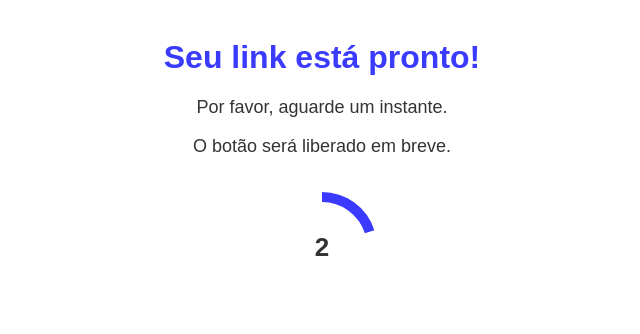
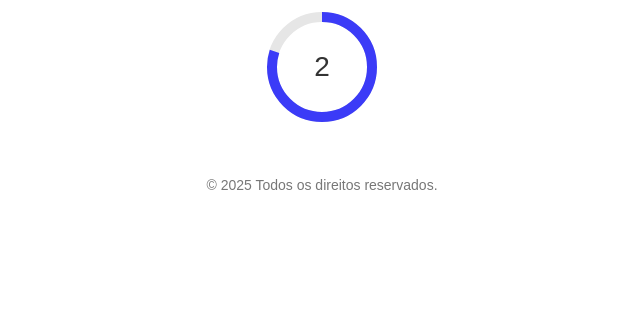
Before and after one commit to ericdimitri2022-design/Projeto_ADS, a Flask app: a page that uses templates/espera.html in a window 1280 px wide. Shown: the part 101-435 px from the top of the page, without its empty margins (318-958 px from the left). After the commit the page ends 291 px from the top, so only its background shows below. Run offline with Flask 3, Linux system fonts and the light colour scheme.

Commit message:
Update espera.html

```diff
--- a/templates/espera.html
+++ b/templates/espera.html
@@ -16,29 +16,41 @@
   }
 
   h1 {
-    color: #3b3bff;
+    color: #3b3bf7;
+    font-size: 24px;
     margin-top: 40px;
   }
 
-  p {
-    font-size: 18px;
+  #countdown {
+    margin-top: 40px;
   }
 
-  #countdown {
-    margin: 30px auto;
+  .circle-container {
     position: relative;
+    width: 120px;
+    height: 120px;
+    margin: 20px auto;
+  }
+
+  svg {
+    transform: rotate(-90deg);
     width: 120px;
     height: 120px;
   }
 
+  circle {
+    fill: none;
+    stroke-width: 10;
+  }
+
+  #bg {
+    stroke: #e6e6e6;
+  }
+
   #circle {
+    stroke: #3b3bf7;
     stroke-dasharray: 314;
     stroke-dashoffset: 0;
-    stroke-width: 10;
-    stroke: #3b3bff;
-    fill: none;
-    transform: rotate(-90deg);
-    transform-origin: 50% 50%;
     transition: stroke-dashoffset 1s linear;
   }
 
@@ -47,72 +59,52 @@
     top: 50%;
     left: 50%;
     transform: translate(-50%, -50%);
-    font-size: 26px;
-    font-weight: bold;
+    font-size: 28px;
+    color: #333;
   }
 
   #continueButton {
     display: none;
+    margin-top: 25px;
     background-color: #28a745;
     color: white;
+    padding: 15px 25px;
     border: none;
-    padding: 15px 25px;
-    font-size: 18px;
-    border-radius: 10px;
+    border-radius: 8px;
     cursor: pointer;
-    margin-top: 20px;
-    opacity: 0;
-    transition: opacity 1s ease;
+    font-size: 16px;
   }
 
   #continueButton.mostrar {
     display: inline-block;
-    opacity: 1;
-  }
-
-  #continueButton:hover {
-    background-color: #218838;
   }
 
   footer {
-    margin-top: 30px;
     font-size: 14px;
-    color: #666;
-  }
-
-  iframe, script {
-    display: block;
-    margin: 10px auto;
+    color: #777;
+    margin-top: 50px;
+    margin-bottom: 15px;
   }
 </style>
 </head>
+
 <body>
-
-<!-- Banner superior -->
-<iframe data-aa="2293052" src="//ad.a-ads.com/2293052?size=728x90" style="width:728px; height:90px; border:0; padding:0; overflow:hidden; background-color:transparent;"></iframe>
-
-<h1>Seu link está pronto!</h1>
-<p>Por favor, aguarde um instante.</p>
-<p>O botão será liberado em breve.</p>
+  <h1>⚠️ Clique em qualquer lugar da página para liberar seu link</h1>
 
   <div id="countdown">
-  <svg width="120" height="120">
-    <circle id="circle" r="50" cx="60" cy="60"></circle>
+    <div class="circle-container">
+      <svg>
+        <circle id="bg" cx="60" cy="60" r="50"></circle>
+        <circle id="circle" cx="60" cy="60" r="50"></circle>
       </svg>
       <div id="count">10</div>
+    </div>
   </div>
 
   <button id="continueButton" onclick="continuar()">CONTINUAR PARA O DOWNLOAD</button>
 
-<!-- Banner inferior -->
-<iframe data-aa="2293053" src="//ad.a-ads.com/2293053?size=300x250" style="width:300px; height:250px; border:0; padding:0; overflow:hidden; background-color:transparent;"></iframe>
+  <footer>© 2025 Todos os direitos reservados.</footer>
 
-<p>⚠️ Clique em qualquer lugar da página para liberar seu link</p>
-
-<!-- Script de anúncio -->
-<script type="text/javascript" src="//pl27806574.effectivegatecpm.com/5c/d9/9e/5cd99e5c3ffff1cc40d62cb9be9886f7.js"></script>
-
-<!-- Script principal (corrigido) -->
   <script>
     let tempo = 10;
     const count = document.getElementById("count");
@@ -123,7 +115,8 @@
     const timer = setInterval(() => {
       tempo--;
       count.textContent = tempo;
-    const offset = totalLength - (tempo / 10) * totalLength;
+
+      const offset = (tempo / 10) * totalLength;
       circle.style.strokeDashoffset = offset;
 
       if (tempo <= 0) {
@@ -143,9 +136,6 @@
     }
   </script>
 
-<footer>
-  <p>© 2025 Todos os direitos reservados.</p>
-</footer>
-
+  <script type='text/javascript' src='//pl27806574.effectivegatecpm.com/5c/d9/9e/5cd99e5c3ffff1cc40d62cb9be9886f7.js'></script>
 </body>
 </html>
```
Lines whose indentation alone changed are shown as unchanged.
